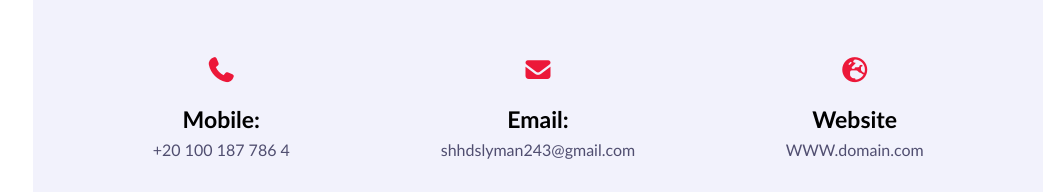
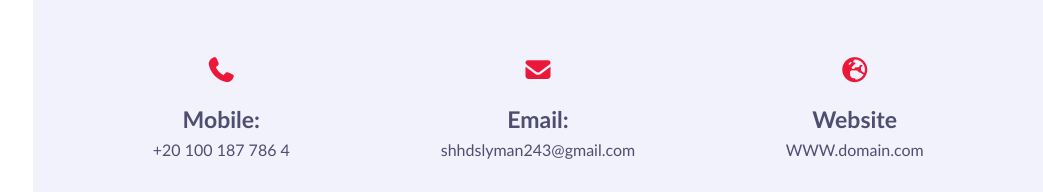
Before and after one commit to 123Shahdahmed/my_prtfolio, a plain HTML site: page index.html in a window 1280 px wide. Shown: the part 4310-4502 px from the top of the page, without its empty margins (237-1280 px from the left). Drawn offline with Linux system fonts and the light colour scheme; a web font is replaced by a local one.

Commit message:
add modified

```diff
--- a/css/style.css
+++ b/css/style.css
@@ -566,6 +566,7 @@ ul{
 }
 .contact-info-item h4{
     font-size: 23px;
+    color: var(--text-black-700);
 }
 .contact-info-item p{
     font-size: 16px;
```
